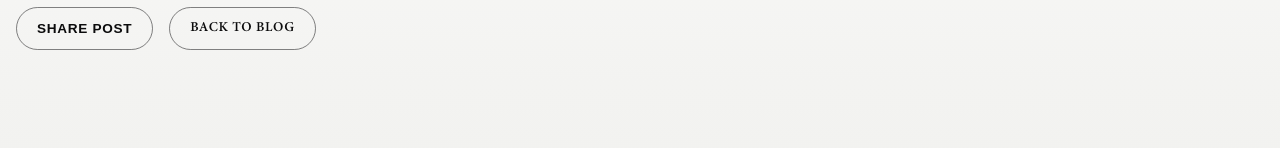
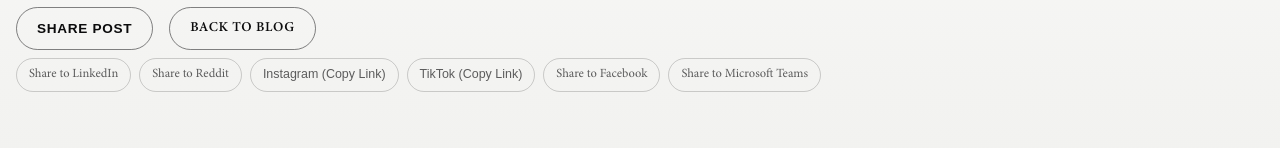
Before and after one commit to verticaltension/verticaltension, a React (Vite) app: page /blog/alien-echoes-consolidated-overview in a window 1280 px wide. Shown: the part 397-545 px from the top of the page. Built offline with nearby package versions, Linux system fonts and the light colour scheme; no server answers; a web font is replaced by a local one.

Commit message:
feat: add social share chips to blog posts

```diff
--- a/src/pages/BlogPost.tsx
+++ b/src/pages/BlogPost.tsx
@@ -35,11 +35,30 @@ export default function BlogPost() {
     );
   }
 
+  const getShareUrl = () =>
+    typeof window !== "undefined"
+      ? window.location.href
+      : `https://verticaltension.com/blog/${post.slug}`;
+
+  const copyShareUrl = async (successMessage = "Link copied to clipboard.") => {
+    const shareUrl = getShareUrl();
+
+    if (
+      typeof navigator !== "undefined" &&
+      navigator.clipboard &&
+      typeof navigator.clipboard.writeText === "function"
+    ) {
+      await navigator.clipboard.writeText(shareUrl);
+      setShareStatus(successMessage);
+      return true;
+    }
+
+    setShareStatus("Clipboard copy is not supported on this device.");
+    return false;
+  };
+
   const handleShare = async () => {
-    const shareUrl =
-      typeof window !== "undefined"
-        ? window.location.href
-        : `/blog/${post.slug}`;
+    const shareUrl = getShareUrl();
 
     try {
       if (typeof navigator !== "undefined" && typeof navigator.share === "function") {
@@ -52,17 +71,9 @@ export default function BlogPost() {
         return;
       }
 
-      if (
-        typeof navigator !== "undefined" &&
-        navigator.clipboard &&
-        typeof navigator.clipboard.writeText === "function"
-      ) {
-        await navigator.clipboard.writeText(shareUrl);
-        setShareStatus("Link copied to clipboard.");
+      if (await copyShareUrl("Link copied to clipboard.")) {
         return;
       }
-
-      setShareStatus("Sharing is not supported on this device.");
     } catch (error) {
       if (error instanceof DOMException && error.name === "AbortError") {
         setShareStatus("");
@@ -72,6 +83,14 @@ export default function BlogPost() {
       setShareStatus("Unable to share this post right now.");
     }
   };
+
+  const shareUrl = getShareUrl();
+  const encodedShareUrl = encodeURIComponent(shareUrl);
+  const encodedShareTitle = encodeURIComponent(post.title);
+  const redditShareUrl = `https://www.reddit.com/submit?url=${encodedShareUrl}&title=${encodedShareTitle}`;
+  const linkedInShareUrl = `https://www.linkedin.com/sharing/share-offsite/?url=${encodedShareUrl}`;
+  const facebookShareUrl = `https://www.facebook.com/sharer/sharer.php?u=${encodedShareUrl}`;
+  const teamsShareUrl = `https://teams.microsoft.com/share?href=${encodedShareUrl}&msgText=${encodedShareTitle}`;
 
   return (
     <div className="page">
@@ -105,6 +124,58 @@ export default function BlogPost() {
               <Link className="button ghost" to="/blog">
                 Back to Blog
               </Link>
+            </div>
+            <div className="blog-share-platforms" aria-label="Share to social platforms">
+              <a
+                className="blog-share-chip"
+                href={linkedInShareUrl}
+                target="_blank"
+                rel="noreferrer"
+              >
+                Share to LinkedIn
+              </a>
+              <a
+                className="blog-share-chip"
+                href={redditShareUrl}
+                target="_blank"
+                rel="noreferrer"
+              >
+                Share to Reddit
+              </a>
+              <button
+                className="blog-share-chip"
+                type="button"
+                onClick={() => {
+                  void copyShareUrl("Link copied for Instagram sharing.");
+                }}
+              >
+                Instagram (Copy Link)
+              </button>
+              <button
+                className="blog-share-chip"
+                type="button"
+                onClick={() => {
+                  void copyShareUrl("Link copied for TikTok sharing.");
+                }}
+              >
+                TikTok (Copy Link)
+              </button>
+              <a
+                className="blog-share-chip"
+                href={facebookShareUrl}
+                target="_blank"
+                rel="noreferrer"
+              >
+                Share to Facebook
+              </a>
+              <a
+                className="blog-share-chip"
+                href={teamsShareUrl}
+                target="_blank"
+                rel="noreferrer"
+              >
+                Share to Microsoft Teams
+              </a>
             </div>
             {shareStatus && (
               <p className="muted blog-share-status" role="status" aria-live="polite">
--- a/src/styles.css
+++ b/src/styles.css
@@ -694,6 +694,36 @@ main {
   margin-top: 8px;
 }
 
+.blog-share-platforms {
+  margin-top: 8px;
+  display: flex;
+  flex-wrap: wrap;
+  gap: 8px;
+}
+
+.blog-share-chip {
+  display: inline-flex;
+  align-items: center;
+  justify-content: center;
+  min-height: 34px;
+  padding: 0 12px;
+  border-radius: 999px;
+  border: 1px solid rgba(11, 11, 12, 0.18);
+  background: transparent;
+  color: var(--muted);
+  font-size: 0.78rem;
+  line-height: 1.1;
+  text-decoration: none;
+  cursor: pointer;
+  transition: border-color 0.2s ease, color 0.2s ease, background-color 0.2s ease;
+}
+
+.blog-share-chip:hover {
+  border-color: rgba(201, 164, 65, 0.45);
+  color: var(--ink);
+  background: rgba(201, 164, 65, 0.08);
+}
+
 .blog-share-status {
   margin: 6px 0 0;
 }
@@ -731,6 +761,10 @@ main {
 }
 
 :root[data-theme="dark"] .blog-tag {
+  border-color: rgba(244, 240, 232, 0.2);
+}
+
+:root[data-theme="dark"] .blog-share-chip {
   border-color: rgba(244, 240, 232, 0.2);
 }
 
```
